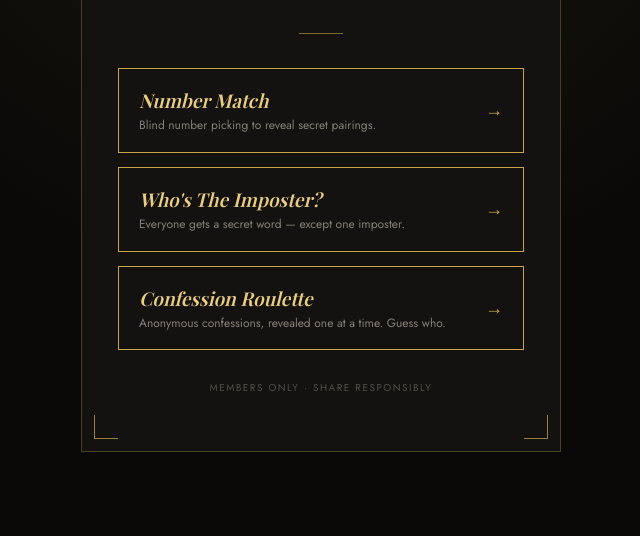
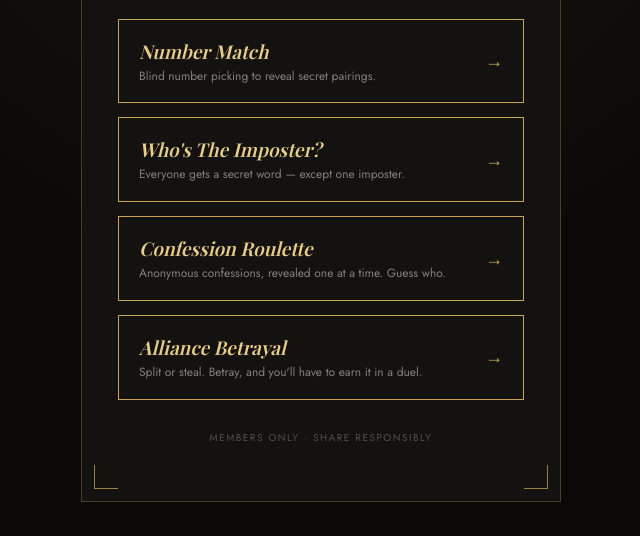
Before and after one commit to 300goneclear/intrusivegames, a website: page index.html in a window 1280 px wide. Shown: the part 264-800 px from the top of the page, without its empty margins (319-959 px from the left). Drawn offline with nearby package versions, Linux system fonts and the light colour scheme; a web font is replaced by a local one.

Commit message:
Add files via upload

```diff
--- a/index.html
+++ b/index.html
@@ -68,6 +68,12 @@
       <span class="arrow">→</span>
     </a>
 
+    <a class="game-link" href="alliance.html">
+      <div class="game-title">Alliance Betrayal</div>
+      <div class="game-desc">Split or steal. Betray, and you'll have to earn it in a duel.</div>
+      <span class="arrow">→</span>
+    </a>
+
     <div class="foot">Members Only · Share Responsibly</div>
   </div>
 </body>
```
